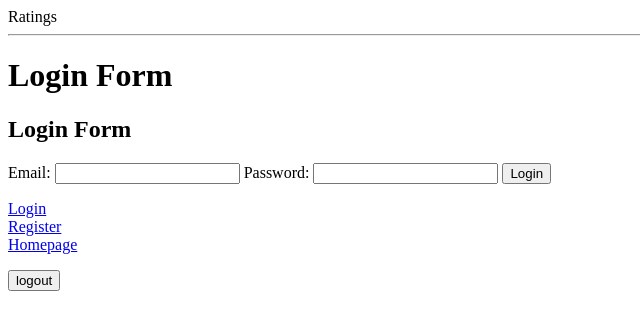
After one commit to helloarielyoung/ratings, a Flask app: page /login in a window 1280 px wide. The commit adds this page. Shown: the top 330 px of the page, without its empty margins (0-640 px from the left). Run offline with Flask 2, Linux system fonts and the light colour scheme.

Commit message:
Handles login and logout

```diff
--- a/server.py
+++ b/server.py
@@ -4,7 +4,7 @@ from jinja2 import StrictUndefined
 
 from flask import jsonify
 from flask import (Flask, render_template, redirect, request, flash,
-                   session)
+                   session, url_for)
 from flask_debugtoolbar import DebugToolbarExtension
 
 from model import User, Rating, Movie, connect_to_db, db
@@ -28,6 +28,44 @@ def index():
     return render_template("homepage.html")
 
 
+@app.route('/login')
+def login():
+    """Display login form"""
+
+    return render_template("login_form.html")
+
+
+@app.route('/login-completion', methods=["POST"])
+def authenticate_login():
+    """authenticates user info and logs in"""
+
+    email = request.form.get("email")
+    password = request.form.get("password")
+
+    if User.query.filter_by(email=email).first() is not None:
+        user = User.query.filter_by(email=email).first()
+        if user.password == password:
+            session['login'] = user.user_id
+            print session
+            flash('You were successfully logged in')
+            return redirect(url_for('index'))
+    else:
+        flash('Bad password or user name')
+
+        return redirect(url_for('login'))
+
+
+@app.route('/logout')
+def logout():
+    """logs out user"""
+
+    del session['login']
+    print session
+    flash("You are logged out")
+
+    return redirect('/')
+
+
 @app.route("/users")
 def user_list():
     """Show list of users."""
@@ -38,11 +76,15 @@ def user_list():
 
 @app.route('/register', methods=["GET"])
 def give_form():
+    """Display form to register new user"""
+
     return render_template("register_form.html")
 
 
 @app.route('/register', methods=["POST"])
 def register_process():
+    """Create new user login from registration form"""
+
     email = request.form.get("email")
     password = request.form.get("password")
     age = request.form.get("age")
@@ -50,7 +92,8 @@ def register_process():
 
     # check if email exists, and if not add to DB
     if User.query.filter_by(email=email).first() is not None:
-        return redirect("/")
+        flash("You already have an account!")
+
     else:
         user = User(email=email,
                     password=password,
@@ -58,6 +101,7 @@ def register_process():
                     zipcode=zipcode)
         db.session.add(user)
         db.session.commit()
+        flash("You are registered!")
 
     return redirect("/")
 
@@ -65,7 +109,7 @@ def register_process():
 if __name__ == "__main__":
     # We have to set debug=True here, since it has to be True at the
     # point that we invoke the DebugToolbarExtension
-    app.debug = False
+    app.debug = True
     app.jinja_env.auto_reload = app.debug  # make sure templates, etc. are not cached in debug mode
 
     connect_to_db(app)
--- a/templates/base.html
+++ b/templates/base.html
@@ -2,6 +2,15 @@
 <html>
 <head>
   <title>Ratings</title>
+  {% with messages = get_flashed_messages() %}
+  {% if messages %}
+    <ul class=flashes>
+    {% for message in messages %}
+      <li>{{ message }}</li>
+    {% endfor %}
+    </ul>
+  {% endif %}
+  {% endwith %}
 </head>
 
 <body>
@@ -10,5 +19,16 @@
 
   {% block content %} put your content here {% endblock %}
 
+<p>
+  <a href="/login">Login</a><br>
+  <a href="/register">Register</a><br>
+  <a href="/"> Homepage </a>
+</p>
+<p>
+    <form action='/logout'>
+    <input type='submit' value='logout'>
+</form>
+</p>
+
 </body>
 </html>
--- /dev/null
+++ b/templates/login_form.html
@@ -0,0 +1,14 @@
+{% extends 'base.html' %}
+{% block content %}
+
+<h1>Login Form</h1>
+
+<h2>Login Form</h2>
+<p>
+<form action="/login-completion", method="POST">
+    Email: <input type="text" name="email">
+    Password: <input type="text" name="password">
+    <input type="submit" value="Login">
+</form></p>
+
+{% endblock %}
--- a/templates/register_form.html
+++ b/templates/register_form.html
@@ -7,9 +7,13 @@
 <p>
 <form action="/register", method="POST">
     Email: <input type="text" name="email">
+    <br>
     Password: <input type="text" name="password">
+    <br>
     Age: <input type="number" name="age">
+    <br>
     Zipcode: <input type="text" name="zipcode">
+    <br>
     <input type="submit" value="Register">
 </form></p>
 
```
